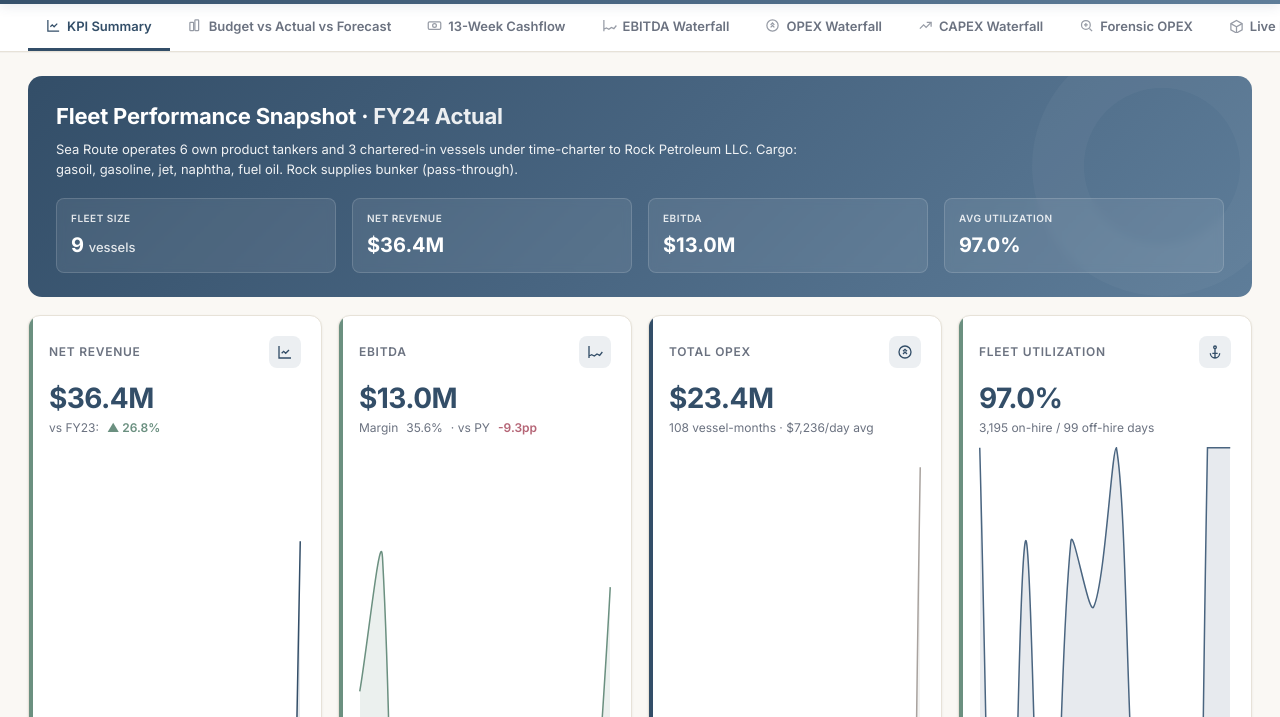
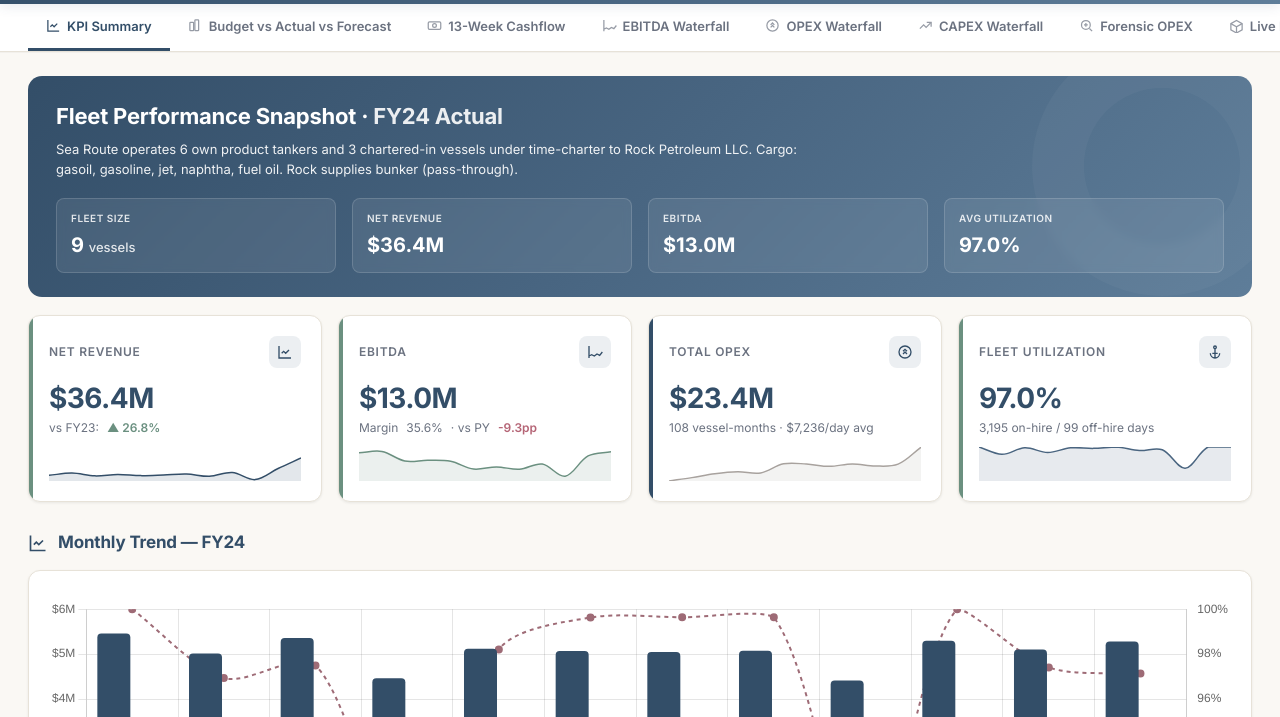
Before and after one commit to SZaighamAli/Shipmanagement, a plain HTML site: page CFO_Dashboard.html in a window 1280 px wide. Shown: the part 83-800 px from the top of the page. Drawn offline with nearby package versions, Linux system fonts and the light colour scheme.

Commit message:
Add files via upload

```diff
--- a/CFO_Dashboard.html
+++ b/CFO_Dashboard.html
@@ -58,7 +58,7 @@ main{padding:24px 28px;max-width:1700px;margin:0 auto}
 .kpi-card.dn::before{background:var(--r)}
 .kpi-val{font-size:28px;font-weight:700;color:var(--p);letter-spacing:-.02em;line-height:1.15}
 .kpi-sub{font-size:12px;color:#6b7280;margin-top:5px;display:flex;align-items:center;gap:8px}
-.spark{height:34px;margin-top:10px;width:100%}
+
 .kpi-up{color:var(--g);font-weight:600}.kpi-down{color:var(--r);font-weight:600}
 .section-title{font-size:17px;font-weight:700;color:var(--p);margin:28px 0 14px;display:flex;align-items:center;gap:10px;letter-spacing:-.01em}
 .section-title svg{width:20px;height:20px}
@@ -68,9 +68,13 @@ td{padding:11px 13px;border-bottom:1px solid #f3f4f6}
 tr:hover td{background:#fdfbf6}
 .num{text-align:right;font-variant-numeric:tabular-nums}
 .pos{color:var(--g);font-weight:600}.neg{color:var(--r);font-weight:600}
-.chart-wrap{position:relative;height:340px;margin-top:8px}
-.chart-wrap-tall{position:relative;height:480px;margin-top:8px}
-.chart-wrap-sm{position:relative;height:240px;margin-top:8px}
+.chart-wrap{position:relative;height:340px !important;max-height:340px;margin-top:8px;overflow:hidden}
+.chart-wrap-tall{position:relative;height:480px !important;max-height:480px;margin-top:8px;overflow:hidden}
+.chart-wrap-sm{position:relative;height:240px !important;max-height:240px;margin-top:8px;overflow:hidden}
+.chart-wrap canvas,.chart-wrap-tall canvas,.chart-wrap-sm canvas{position:absolute !important;left:0;top:0;width:100% !important;height:100% !important;display:block}
+.spark-wrap{position:relative;height:34px;width:100%;margin-top:10px;overflow:hidden}
+.spark-wrap canvas{position:absolute !important;left:0;top:0;width:100% !important;height:100% !important;display:block}
+canvas{max-width:100%}
 .badge{display:inline-block;padding:4px 10px;border-radius:14px;font-size:11px;font-weight:700;text-transform:uppercase;letter-spacing:.03em}
 .b-actual{background:#dde9e2;color:#3a5a4d}
 .b-budget{background:#f5e6cf;color:#7a5b1a}
@@ -330,25 +334,25 @@ function renderKPI(){
         <div class="card-title"><h3>Net Revenue</h3><div class="icon"><svg width="16" height="16"><use href="#i-kpi"/></svg></div></div>
         <div class="kpi-val">${fmt$M(netRev)}</div>
         <div class="kpi-sub">vs FY${String(state.year-1).slice(-2)}: <span class="${dNet>=0?'kpi-up':'kpi-down'}">${dNet>=0?'▲':'▼'} ${fmtPct(Math.abs(dNet))}</span></div>
-        <canvas class="spark" id="sp-rev"></canvas>
+        <div class="spark-wrap"><canvas id="sp-rev"></canvas></div>
       </div>
       <div class="card kpi-card ${dEb>=0?'up':'dn'}">
         <div class="card-title"><h3>EBITDA</h3><div class="icon"><svg width="16" height="16"><use href="#i-wf"/></svg></div></div>
         <div class="kpi-val">${fmt$M(ebitda)}</div>
         <div class="kpi-sub">Margin <span class="${margin>=0.4?'kpi-up':margin>=0.3?'':'kpi-down'}">${fmtPct(margin)}</span> · vs PY <span class="${dMg>=0?'kpi-up':'kpi-down'}">${dMg>=0?'+':''}${(dMg*100).toFixed(1)}pp</span></div>
-        <canvas class="spark" id="sp-eb"></canvas>
+        <div class="spark-wrap"><canvas id="sp-eb"></canvas></div>
       </div>
       <div class="card kpi-card">
         <div class="card-title"><h3>Total OPEX</h3><div class="icon"><svg width="16" height="16"><use href="#i-opex"/></svg></div></div>
         <div class="kpi-val">${fmt$M(opex)}</div>
         <div class="kpi-sub">${rows.length} vessel-months · ${fmt$(rows.length>0?opex/rows.length/30:0)}/day avg</div>
-        <canvas class="spark" id="sp-opex"></canvas>
+        <div class="spark-wrap"><canvas id="sp-opex"></canvas></div>
       </div>
       <div class="card kpi-card ${util>=0.8?'up':util>=0.7?'':'dn'}">
         <div class="card-title"><h3>Fleet Utilization</h3><div class="icon"><svg width="16" height="16"><use href="#i-anchor"/></svg></div></div>
         <div class="kpi-val">${fmtPct(util)}</div>
         <div class="kpi-sub">${fmtNum(daysOn)} on-hire / ${fmtNum(offHire)} off-hire days</div>
-        <canvas class="spark" id="sp-util"></canvas>
+        <div class="spark-wrap"><canvas id="sp-util"></canvas></div>
       </div>
     </div>
 
```
